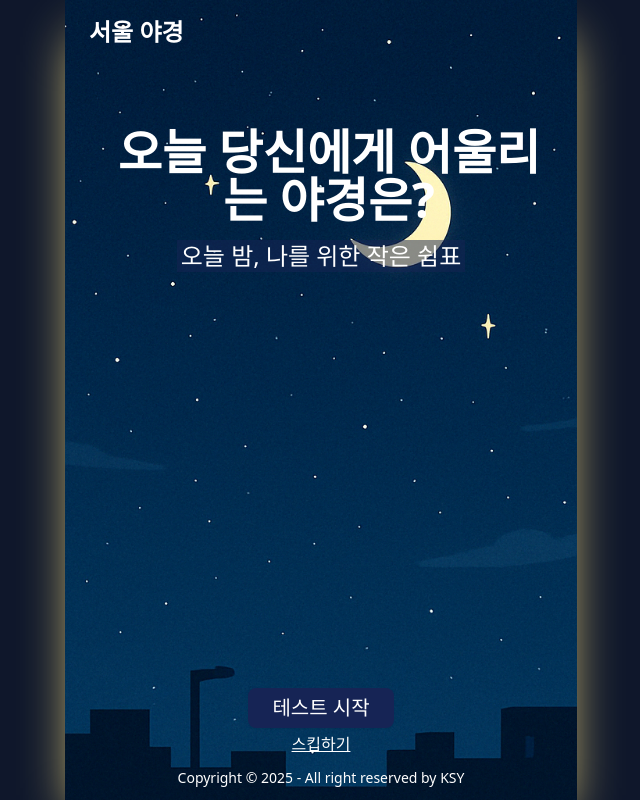
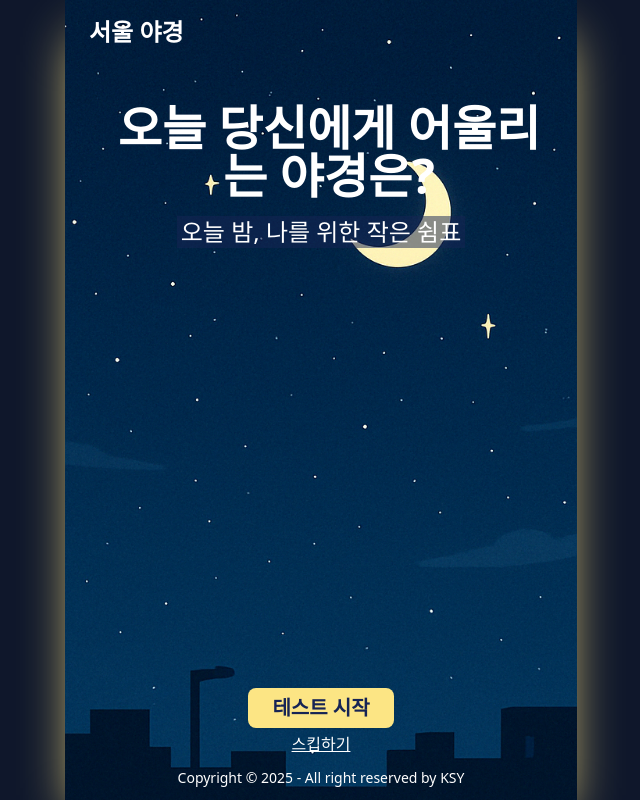
Before and after one commit to kimsyul/nighti, a Next.js app: page / in a window 1280 px wide. Shown: the whole page, without its empty margins (319-959 px from the left). Built offline with nearby package versions, Linux system fonts and the light colour scheme.

Commit message:
feat : 결과 UI 완성

```diff
--- a/package.json
+++ b/package.json
@@ -9,6 +9,7 @@
     "lint": "next lint"
   },
   "dependencies": {
+    "@radix-ui/react-accordion": "^1.2.7",
     "@radix-ui/react-progress": "^1.1.4",
     "@radix-ui/react-slot": "^1.2.0",
     "@tanstack/react-query": "^5.74.3",
--- a/src/app/globals.css
+++ b/src/app/globals.css
@@ -53,11 +53,11 @@
   --primary: oklch(0.28 0.09 268);
   --primary-foreground: #ffffff;
   --secondary: oklch(0.88 0.06 254);
-  --secondary-foreground: #0c4a6e;
+  --secondary-foreground: oklch(0.28 0.09 268);
   --muted: oklch(0.968 0.007 247.896);
   --muted-foreground: oklch(0.554 0.046 257.417);
-  --accent: oklch(0.968 0.007 247.896);
-  --accent-foreground: oklch(0.208 0.042 265.755);
+  --accent: oklch(0.92 0.12 96);
+  --accent-foreground: oklch(0.28 0.09 268);
   --destructive: oklch(0.577 0.245 27.325);
   --border: oklch(0.929 0.013 255.508);
   --input: oklch(0.929 0.013 255.508);
--- a/src/app/page.tsx
+++ b/src/app/page.tsx
@@ -10,7 +10,7 @@ export default function Home() {
       </div>
       <div className="flex flex-col gap-5">
         <div className="flex flex-col gap-1">
-          <Button type="button" className="text-xl w-full bg-primary" size="lg" asChild>
+          <Button type="button" variant="accent" className="text-xl w-full font-bold" size="lg" asChild>
             <Link href={'/test/1'}>테스트 시작</Link>
           </Button>
           <Link href={'/list'} className="text-center underline cursor-pointer">
--- a/src/app/test/[step]/page.tsx
+++ b/src/app/test/[step]/page.tsx
@@ -33,7 +33,9 @@ export default function Page({ params }: { params: Promise<{ step: string }> })
       </section>
       <section className="flex flex-col gap-3 mb-5 font-bold text-lg">
         {options.map((option) => (
-          <TestButton key={option.value} text={option.label} onClickButton={onClickButton} />
+          <TestButton key={option.value} onClickButton={onClickButton}>
+            {option.label}
+          </TestButton>
         ))}
       </section>
     </div>
--- a/src/app/test/result/page.tsx
+++ b/src/app/test/result/page.tsx
@@ -3,6 +3,8 @@ import Image from 'next/image';
 import Mercury from '@/images/수성.png';
 import SpotCard from '@/components/SpotCard';
 import ContentBox from '@/components/ContentBox';
+import { ChevronDown, IterationCcw, ScanHeart, Share } from 'lucide-react';
+import TestButton from '@/components/TestButton';
 
 const mockData = {
   id: 'mercury',
@@ -17,7 +19,7 @@ const mockData = {
 
 export default function Page() {
   return (
-    <div className="flex flex-col gap-10">
+    <div className="flex flex-col gap-5">
       <div className="text-3xl font-bold">{mockData.title}</div>
       <Image src={Mercury} width={100} height={100} alt={mockData.id} className="w-sm m-auto" />
       <ContentBox>
@@ -38,8 +40,13 @@ export default function Page() {
           <SpotCard />
         </div>
       </ContentBox>
-      <div className="sticky">
-        <Button>결과 공유하기</Button>
+      <div className="flex items-center gap-2 sticky">
+        <Button size="lg" className="font-bold flex-1" variant="accent">
+          <ScanHeart /> 다른 명소 구경
+        </Button>
+        <Button size="lg" variant="accent" className="font-bold ">
+          <Share /> 공유
+        </Button>
       </div>
     </div>
   );
--- a/src/components/SpotCard.tsx
+++ b/src/components/SpotCard.tsx
@@ -1,5 +1,6 @@
 import Image from 'next/image';
 import { Badge } from './ui/badge';
+import Link from 'next/link';
 
 export default function SpotCard() {
   return (
@@ -12,6 +13,7 @@ export default function SpotCard() {
           <Badge variant="outline">남산</Badge>
         </div>
       </div>
+      <Link href={`/spot/1`} className="w-full">
         <Image
           src={'/shooting-star.png'}
           width={1}
@@ -19,6 +21,7 @@ export default function SpotCard() {
           alt="남산 타워"
           className="w-full rounded-4xl hover:shadow-lg hover:shadow-amber-200 cursor-pointer"
         />
+      </Link>
     </div>
   );
 }
--- a/src/components/TestButton.tsx
+++ b/src/components/TestButton.tsx
@@ -1,9 +1,11 @@
-export default function TestButton({ text, onClickButton }: { text: string; onClickButton: () => void }) {
+import { ReactNode } from 'react';
+
+export default function TestButton({ children, onClickButton }: { children: ReactNode; onClickButton?: () => void }) {
   return (
     <div
       onClick={onClickButton}
-      className="w-full  bg-primary/50 hover:bg-secondary/60 border hover:border-0 p-3 text-center rounded-2xl cursor-pointer">
-      {text}
+      className="w-full bg-primary/50 hover:bg-secondary/60 border hover:border-0 p-3 text-center rounded-2xl cursor-pointer">
+      {children}
     </div>
   );
 }
--- a/src/components/layout/GlobalLayout.tsx
+++ b/src/components/layout/GlobalLayout.tsx
@@ -9,13 +9,7 @@ export default function GlobalLayout({ children }: { children: ReactNode }) {
       <header className="flex items-center text-2xl font-bold py-4">
         <Link href={'/'}>서울 야경</Link>
       </header>
-      {/* <div className="flex w-full items-center space-x-2">
-        <Input type="search" placeholder="Search" />
-        <Button type="submit" className="cursor-pointer hover:bg-accent hover:text-black">
-          검색
-        </Button>
-      </div> */}
-      <main className="flex-1 mt-6">{children}</main>
+      <main className="flex-1">{children}</main>
       <footer className="text-center text-white text-sm my-3">Copyright © 2025 - All right reserved by KSY</footer>
     </div>
   );
--- a/src/components/ui/button.tsx
+++ b/src/components/ui/button.tsx
@@ -10,10 +10,9 @@ const buttonVariants = cva(
     variants: {
       variant: {
         default: 'bg-primary text-primary-foreground shadow-xs hover:bg-primary/90',
-        destructive:
-          'bg-destructive text-white shadow-xs hover:bg-destructive/90 focus-visible:ring-destructive/20 dark:focus-visible:ring-destructive/40 dark:bg-destructive/60',
-        outline:
-          'border bg-background shadow-xs hover:bg-accent hover:text-accent-foreground dark:bg-input/30 dark:border-input dark:hover:bg-input/50',
+        accent:
+          'bg-accent text-accent-foreground shadow-xs hover:bg-accent/90 focus-visible:ring-accent/20 dark:focus-visible:ring-accent/40 dark:bg-accent/60',
+        outline: 'border shadow-xs  dark:bg-input/30 dark:border-input dark:hover:bg-input/50',
         secondary: 'bg-secondary text-secondary-foreground shadow-xs hover:bg-secondary/80',
         ghost: 'hover:bg-accent hover:text-accent-foreground dark:hover:bg-accent/50',
         link: 'text-primary underline-offset-4 hover:underline',
```
Also changed, not shown: 1 other file (tests, documents, lock files or other folders). Lines whose indentation alone changed are shown as unchanged.
